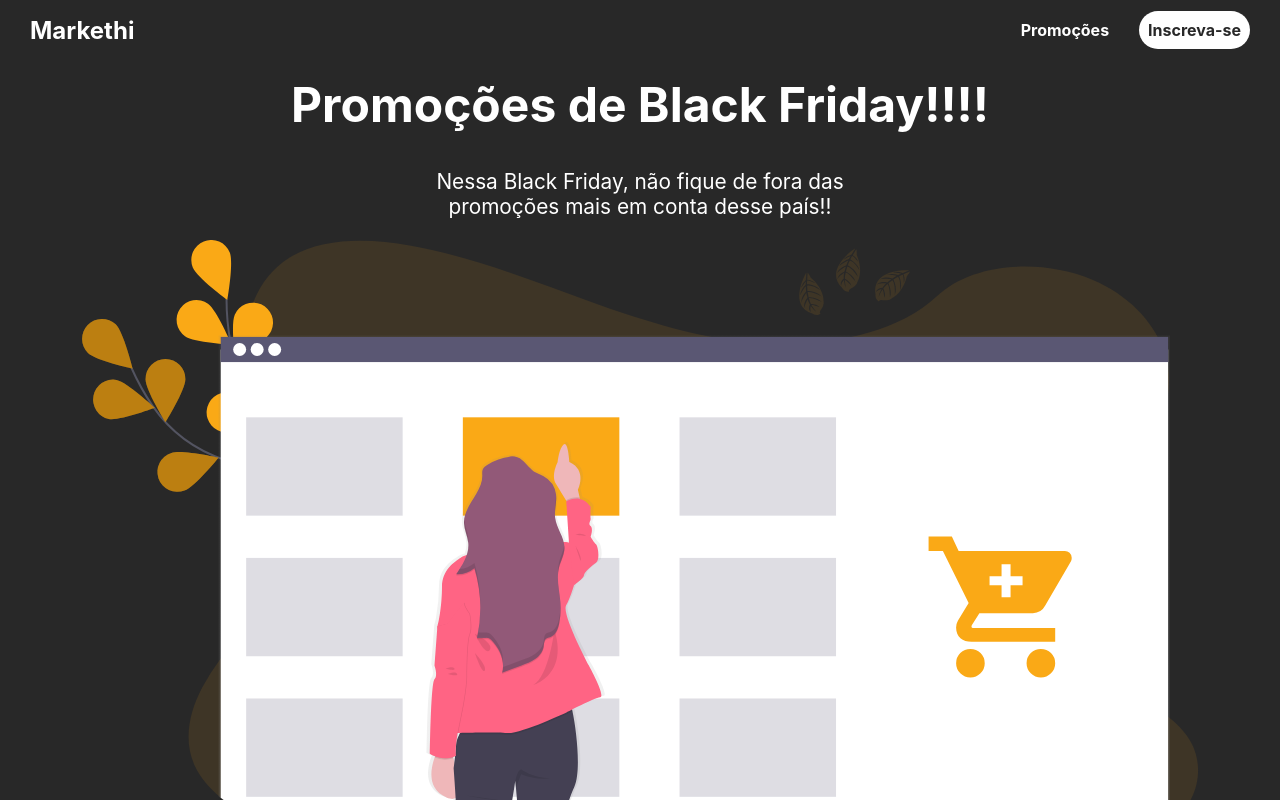
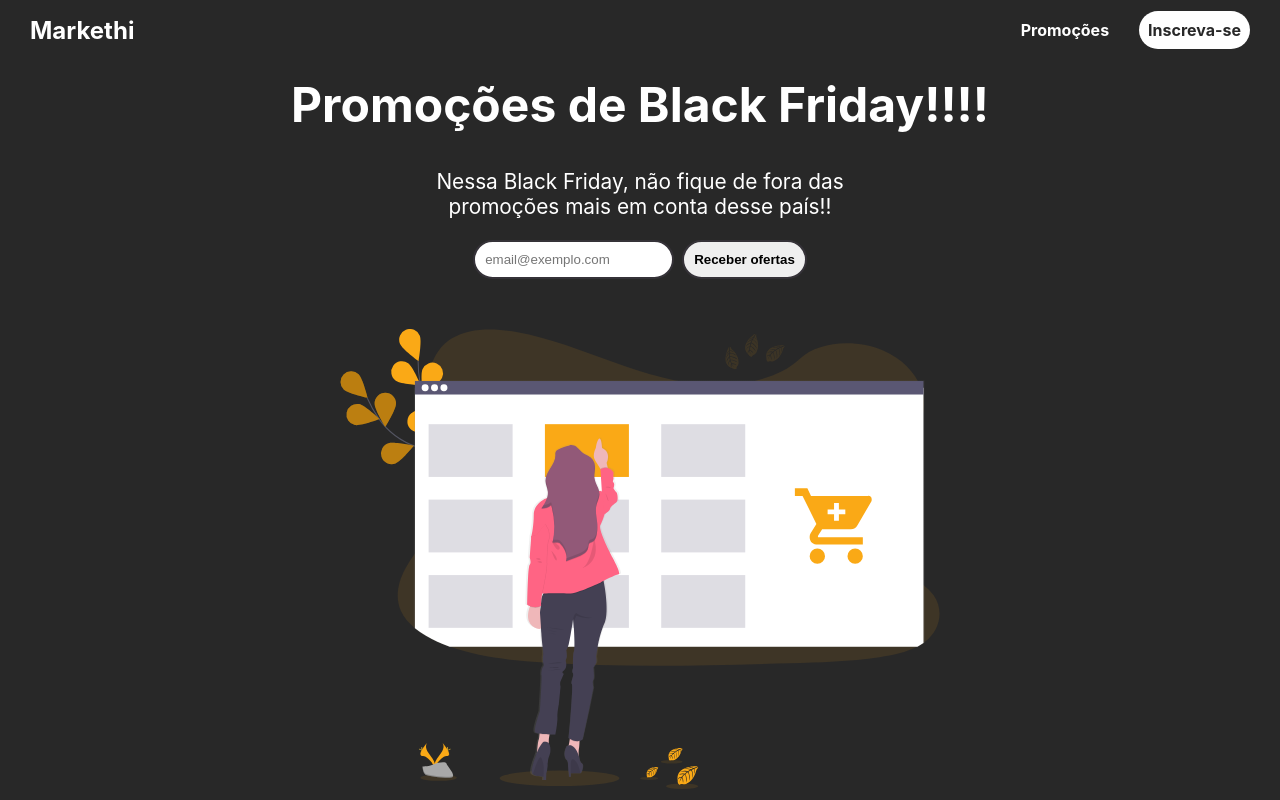
Before and after one commit to thiagopirolla/landing-page-hiring, a React (Create React App) app: page / in a window 1280 px wide. Shown: the top 800 px of the page. Built offline with nearby package versions, Linux system fonts and the light colour scheme.

Commit message:
Component of the first section created

```diff
--- a/src/components/firstSection/index.tsx
+++ b/src/components/firstSection/index.tsx
@@ -1,6 +1,7 @@
 import React from "react";
 import * as S from "./style";
 import { ReactComponent as Imagem2 } from './../../assets/imagem2.svg';
+import Form from "../form";
 
 
 
@@ -11,7 +12,9 @@ export default function FirstSection() {
       <S.description>
         Nessa Black Friday, não fique de fora das promoções mais em conta desse país!!
       </S.description>
-      <S.Image><Imagem2 /></S.Image>
+
+      <Form/>
+      <S.Image><Imagem2 style={{width:"600", height:"460"}}/></S.Image>
 
     </S.Container>
   );
--- a/src/components/firstSection/style.ts
+++ b/src/components/firstSection/style.ts
@@ -1,9 +1,10 @@
 import styled from "styled-components";
 
 export const Container = styled.div`
+
   padding: 15px 30px 15px 30px;
   background-color: #282828;
-  align-items: center;
+
 `;
 
 export const Title = styled.p`
@@ -26,9 +27,11 @@ export const description = styled.p`
 `;
 
 export const Image = styled.div`
-  & > svg {
-    width: 100%;
-  }
+display: flex;
+flex-direction: row;
+justify-content: center;
+align-items: center
+
 
 `
 
--- a/src/components/form/index.tsx
+++ b/src/components/form/index.tsx
@@ -1,9 +1,13 @@
 import React from 'react';
 import * as S from './style'
 
-function FirstSection() {
+export default function Form() {
     return(
-        <>
-        </>
+        <S.FormContainer>
+        <S.Form >
+            <S.EmailInput type="email" placeholder="email@exemplo.com" />
+            <S.ButtonInput type="submit" value="Receber ofertas"/>
+        </S.Form>
+        </S.FormContainer>
     )
 }
--- a/src/components/form/style.ts
+++ b/src/components/form/style.ts
@@ -1,5 +1,38 @@
+import { type } from 'os'
 import styled from 'styled-components'
 
-export const input = styled.input`
+export const FormContainer = styled.div`
+padding-bottom: 50px;
+display: flex;
+flex-direction: row;
+justify-content: center;
+align-items: center
 
 `
+
+export const Form = styled.form`
+&>input{
+    padding: 10px;
+    border-radius:20px;
+
+}
+`
+
+export const EmailInput = styled.input`
+border: 2px solid #353238;
+margin-right: 8px;
+outline:none;
+&: focus{
+    border-color: #FAA916;
+    color: none;
+    box-shadow: 0 0 4px 0 #FAA916;
+}
+`
+
+export const ButtonInput = styled.input`
+border: 2px solid #353238;
+font-weight: bold;
+&: hover{
+    background-color: #FAA916;
+}
+`
```
Also changed, not shown: src/assets/perfil.jpg (deleted).
